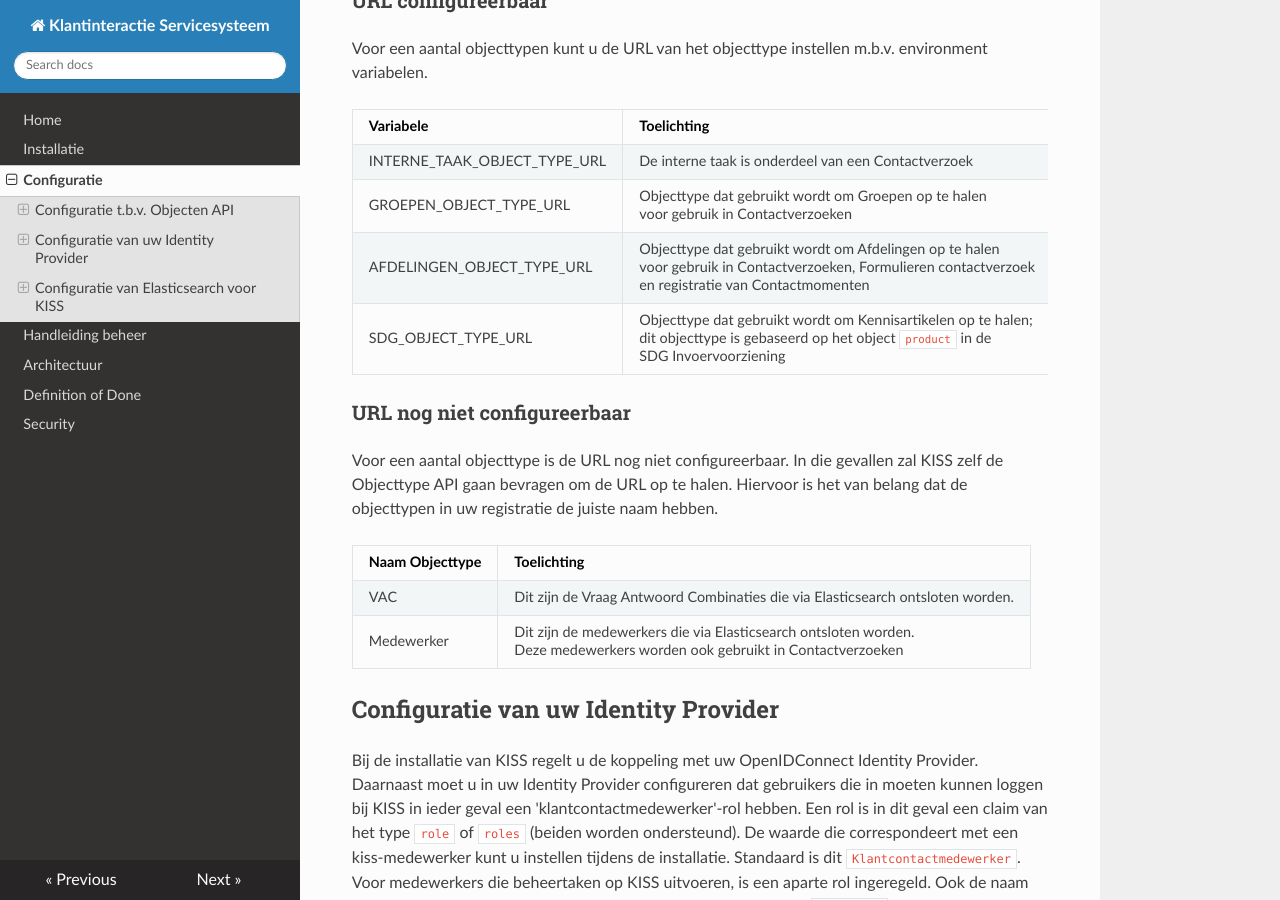
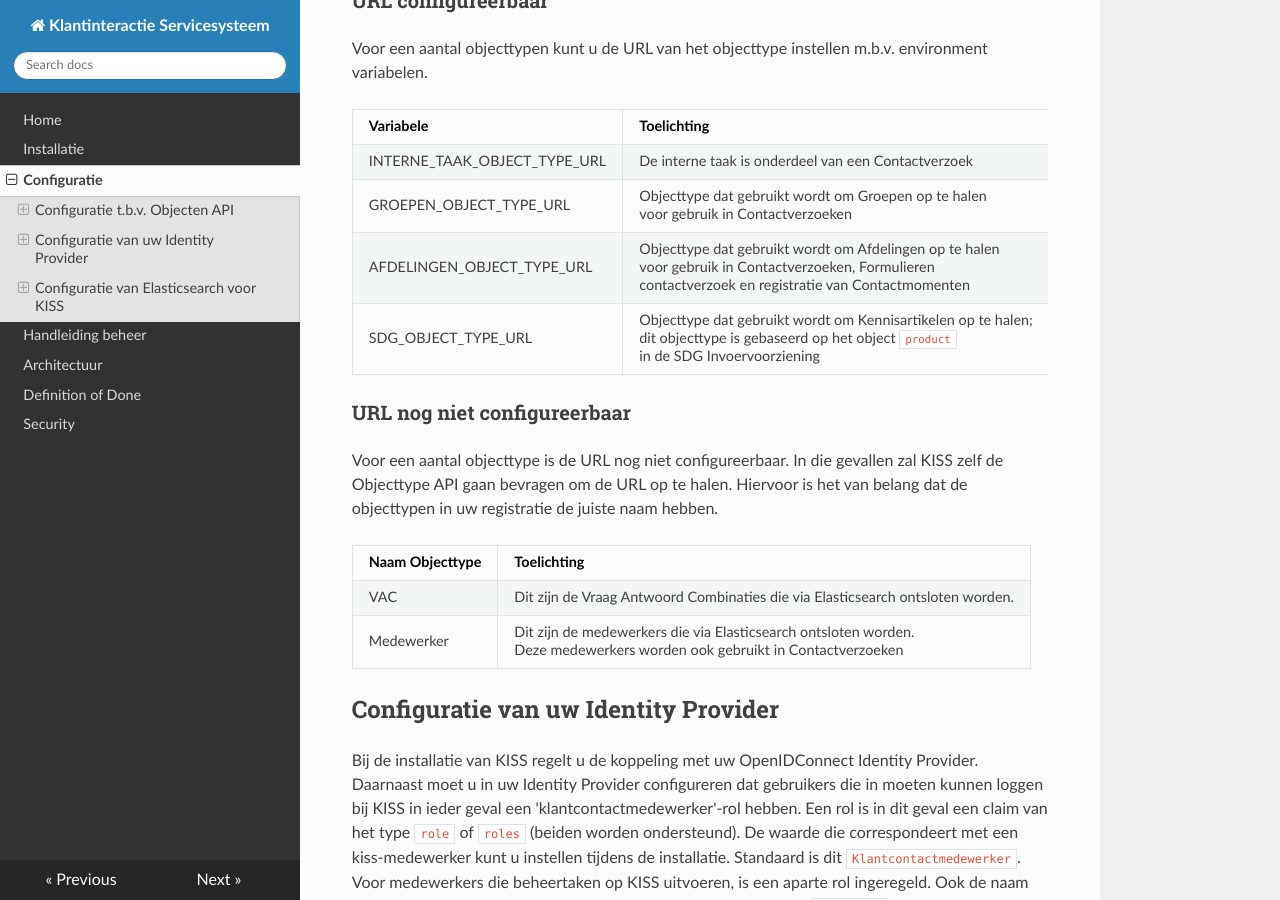
Before and after one commit to Klantinteractie-Servicesysteem/.github, an MkDocs documentation site: the page built from docs/CONFIGURATIE.md, in a window 1280 px wide and 900 px high, scrolled down 421 px. Built offline with MkDocs 1.6.1, drawn with Linux system fonts in a browser that asks for light colours; nearby versions of some CDN libraries.

```diff
--- a/docs/CONFIGURATIE.md
+++ b/docs/CONFIGURATIE.md
@@ -12,8 +12,8 @@ Voor een aantal objecttypen kunt u de URL van het objecttype instellen m.b.v. en
 |---|---|
 | INTERNE_TAAK_OBJECT_TYPE_URL |  De interne taak is onderdeel van een Contactverzoek |
 | GROEPEN_OBJECT_TYPE_URL | Objecttype dat gebruikt wordt om Groepen op te halen <br/> voor gebruik in Contactverzoeken |
-| AFDELINGEN_OBJECT_TYPE_URL | Objecttype dat gebruikt wordt om Afdelingen op te halen <br/>voor gebruik in Contactverzoeken, Formulieren contactverzoek <br />en registratie van Contactmomenten  |
-| SDG_OBJECT_TYPE_URL | Objecttype dat gebruikt wordt om Kennisartikelen op te halen; <br/>dit objecttype is gebaseerd op het object `product` in de <br />SDG Invoervoorziening |
+| AFDELINGEN_OBJECT_TYPE_URL | Objecttype dat gebruikt wordt om Afdelingen op te halen <br/>voor gebruik in Contactverzoeken, Formulieren <br />contactverzoek en registratie van Contactmomenten  |
+| SDG_OBJECT_TYPE_URL | Objecttype dat gebruikt wordt om Kennisartikelen op te halen; <br/>dit objecttype is gebaseerd op het object `product` <br />in de SDG Invoervoorziening |
 
 
 ### URL nog niet configureerbaar
```
